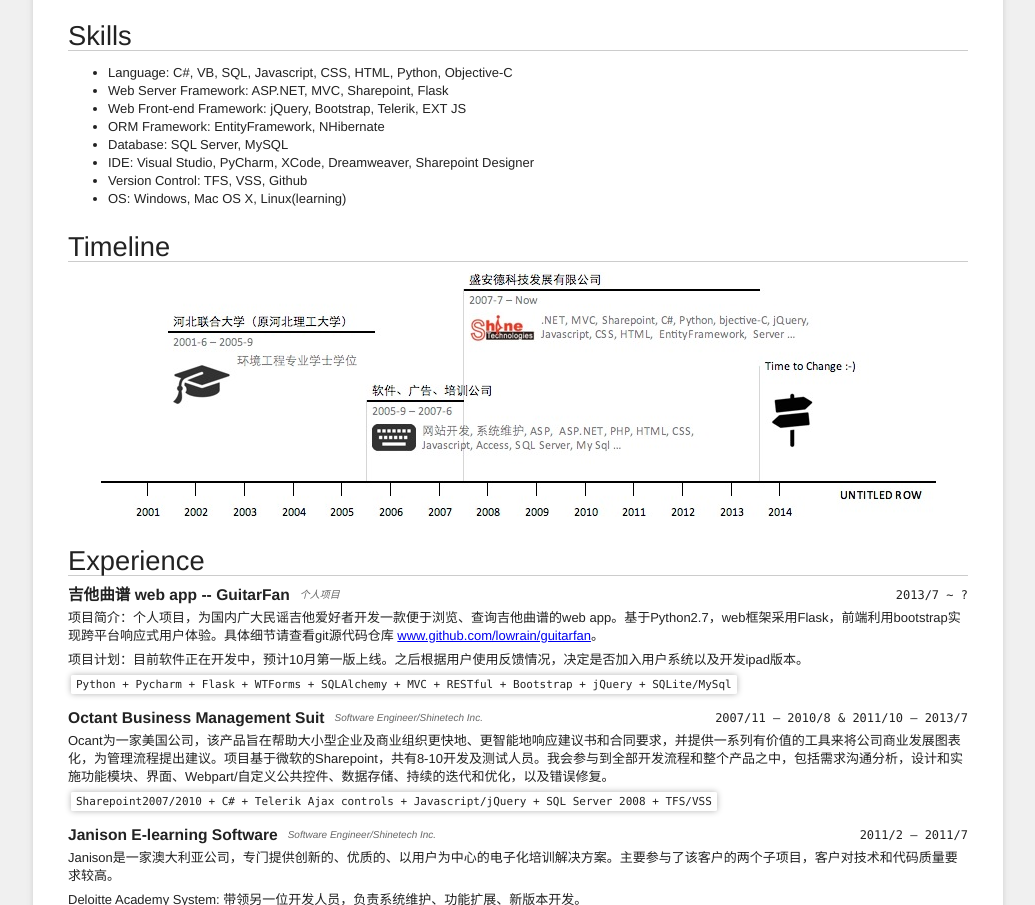
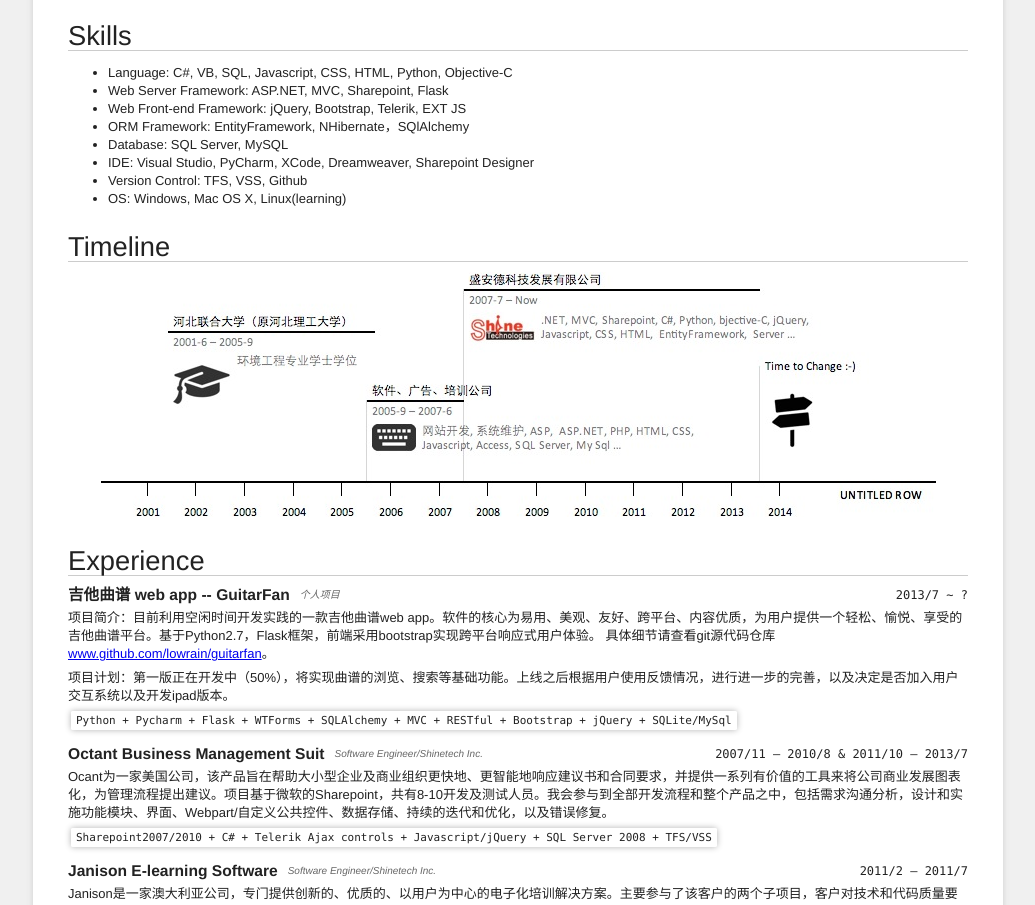
Before and after one commit to lowrain/lowrain.github.io, a plain HTML site: page cv_cn.html in a window 1280 px wide. Shown: the part 336-1241 px from the top of the page, without its empty margins (122-1157 px from the left). Drawn offline with Linux system fonts and the light colour scheme.

Commit message:
update chinese cv

```diff
--- a/cv_cn.html
+++ b/cv_cn.html
@@ -6,7 +6,7 @@
     <meta name="description" content="靳泽民, Jin Zemin, Zemin Jin, resume, CV, 简历">
     <meta name="keywords" content="靳泽民, Jin Zemin, Zemin Jin, resume, CV, 靳泽民，简历">
     <meta name="robots" content="all">
-    <title>简历</title>
+    <title>简历 - 靳泽民</title>
     <link href="stylesheets/cvstyle.css" rel="stylesheet" type="text/css" />
     <style type="text/css">
         body {
@@ -68,7 +68,7 @@
                         <li>Language: C#, VB, SQL, Javascript, CSS, HTML, Python, Objective-C</li>
                         <li>Web Server Framework: ASP.NET, MVC, Sharepoint, Flask</li>
                         <li>Web Front-end Framework: jQuery, Bootstrap, Telerik, EXT JS</li>
-                        <li>ORM Framework: EntityFramework, NHibernate</li>
+                        <li>ORM Framework: EntityFramework, NHibernate，SQlAlchemy</li>
                         <li>Database: SQL Server, MySQL</li>
                         <li>IDE: Visual Studio, PyCharm, XCode, Dreamweaver, Sharepoint Designer</li>
                         <li>Version Control: TFS, VSS, Github</li>
@@ -112,8 +112,9 @@
             </h3>
             <span class="clear"> </span>
                 <span class="info">
-                    <p>项目简介：个人项目，为国内广大民谣吉他爱好者开发一款便于浏览、查询吉他曲谱的web app。基于Python2.7，web框架采用Flask，前端利用bootstrap实现跨平台响应式用户体验。具体细节请查看git源代码仓库 <a href="https://github.com/lowrain/guitarfan" target="_blank">www.github.com/lowrain/guitarfan</a>。</p>
-                    <p>项目计划：目前软件正在开发中，预计10月第一版上线。之后根据用户使用反馈情况，决定是否加入用户系统以及开发ipad版本。</p>
+                    <p>项目简介：目前利用空闲时间开发实践的一款吉他曲谱web app。软件的核心为易用、美观、友好、跨平台、内容优质，为用户提供一个轻松、愉悦、享受的吉他曲谱平台。基于Python2.7，Flask框架，前端采用bootstrap实现跨平台响应式用户体验。
+                        具体细节请查看git源代码仓库 <a href="https://github.com/lowrain/guitarfan" target="_blank">www.github.com/lowrain/guitarfan</a>。</p>
+                    <p>项目计划：第一版正在开发中（50%），将实现曲谱的浏览、搜索等基础功能。上线之后根据用户使用反馈情况，进行进一步的完善，以及决定是否加入用户交互系统以及开发ipad版本。</p>
                     <code>Python + Pycharm + Flask + WTForms + SQLAlchemy + MVC + RESTful + Bootstrap + jQuery + SQLite/MySql</code>
                 </span>
             <span class="clear"> </span>
```
Also changed, not shown: cv_en.html (+1 -1 lines), 1 other file.
